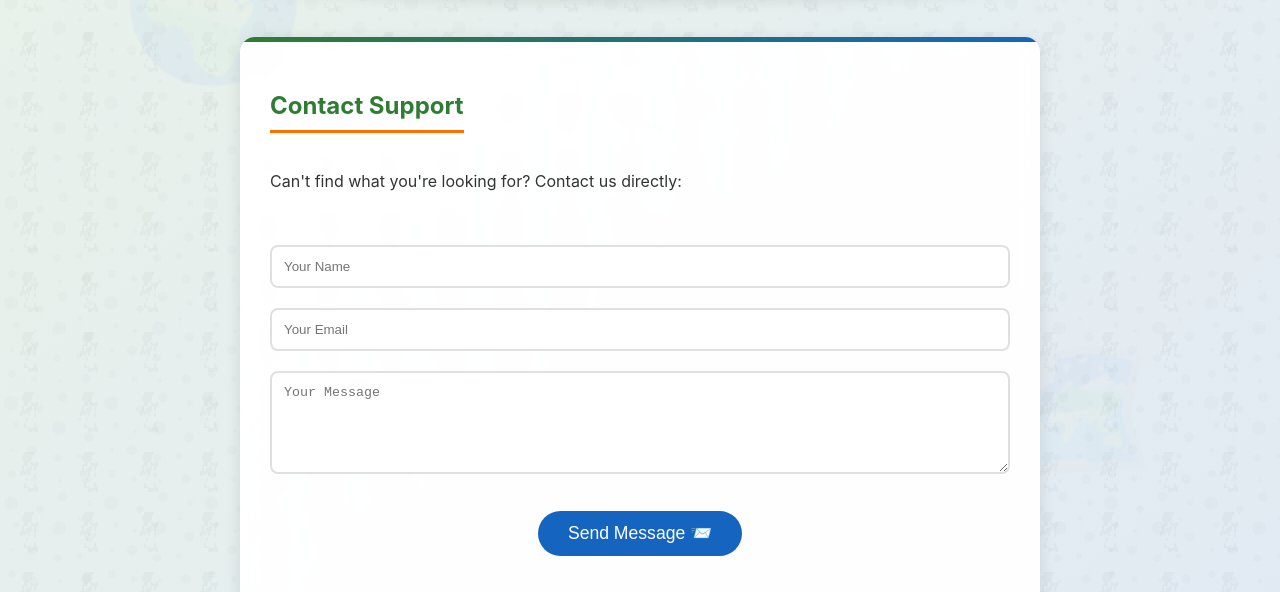
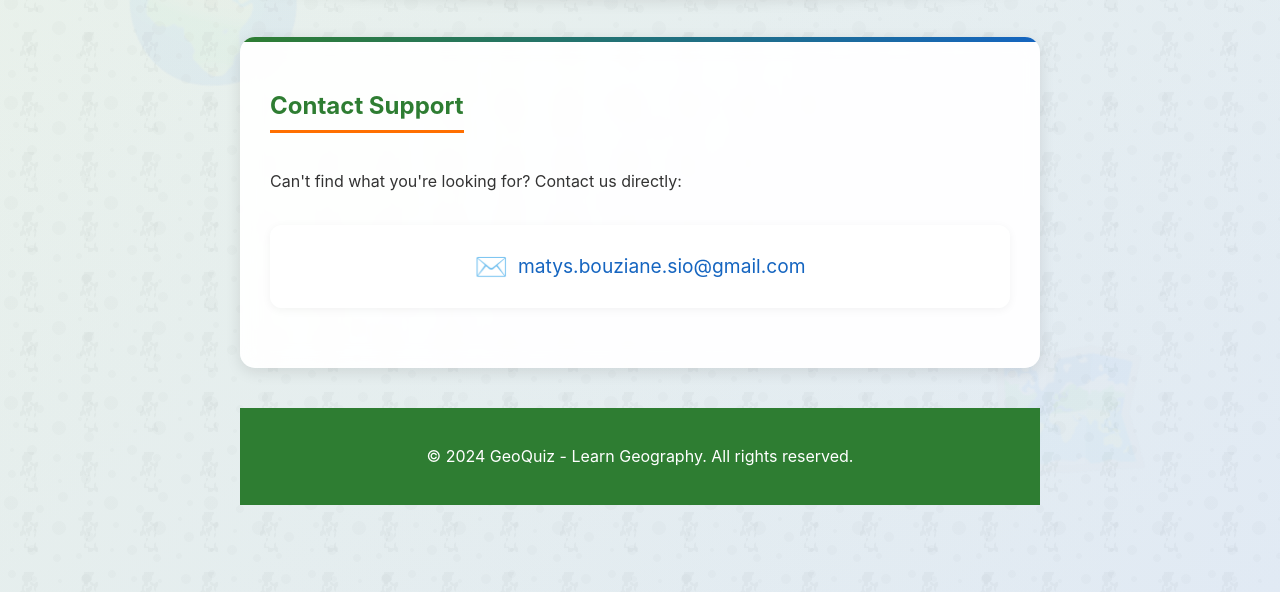
Before and after one commit to mbouziane2/SupportWebsite, a plain HTML site: page index.html in a window 1280 px wide. Shown: the part 208-800 px from the top of the page. Drawn offline with Linux system fonts and the light colour scheme.

Commit message:
Contact my email

```diff
--- a/index.html
+++ b/index.html
@@ -144,43 +144,27 @@
             background: linear-gradient(90deg, var(--primary-color), var(--secondary-color));
         }
 
-        .contact-form {
-            margin-top: 40px;
+        .contact-info {
+            text-align: center;
+            margin: 30px 0;
+            padding: 20px;
+            background: rgba(255, 255, 255, 0.7);
+            border-radius: 12px;
+            box-shadow: 0 2px 10px rgba(0, 0, 0, 0.05);
         }
 
-        input, textarea {
-            width: 100%;
-            padding: 12px;
-            margin: 10px 0;
-            border: 2px solid #e0e0e0;
-            border-radius: 8px;
-            transition: all 0.3s ease;
-            box-sizing: border-box;
+        .email-display {
+            font-size: 1.2em;
+            color: var(--secondary-color);
+            margin: 0;
+            display: flex;
+            align-items: center;
+            justify-content: center;
+            gap: 10px;
         }
 
-        input:focus, textarea:focus {
-            border-color: var(--secondary-color);
-            outline: none;
-            box-shadow: 0 0 5px rgba(21, 101, 192, 0.3);
-        }
-
-        button {
-            background: var(--secondary-color);
-            color: white;
-            padding: 12px 30px;
-            border: none;
-            border-radius: 25px;
-            cursor: pointer;
-            font-size: 1.1em;
-            transition: all 0.3s ease;
-            display: block;
-            margin: 20px auto;
-        }
-
-        button:hover {
-            background: var(--primary-color);
-            transform: translateY(-2px);
-            box-shadow: 0 4px 15px rgba(0, 0, 0, 0.2);
+        .email-icon {
+            font-size: 1.4em;
         }
 
         footer {
@@ -221,13 +205,11 @@
         <div class="support-section">
             <h2>Contact Support</h2>
             <p>Can't find what you're looking for? Contact us directly:</p>
-            <div class="contact-form">
-                <form action="mailto:matys.bouziane.sio@gmail.com" method="post" enctype="text/plain">
-                    <input type="text" name="name" placeholder="Your Name" required>
-                    <input type="email" name="email" placeholder="Your Email" required>
-                    <textarea name="message" placeholder="Your Message" rows="5" required></textarea>
-                    <button type="submit">Send Message 📨</button>
-                </form>
+            <div class="contact-info">
+                <p class="email-display">
+                    <span class="email-icon">✉️</span>
+                    matys.bouziane.sio@gmail.com
+                </p>
             </div>
         </div>
 
```
